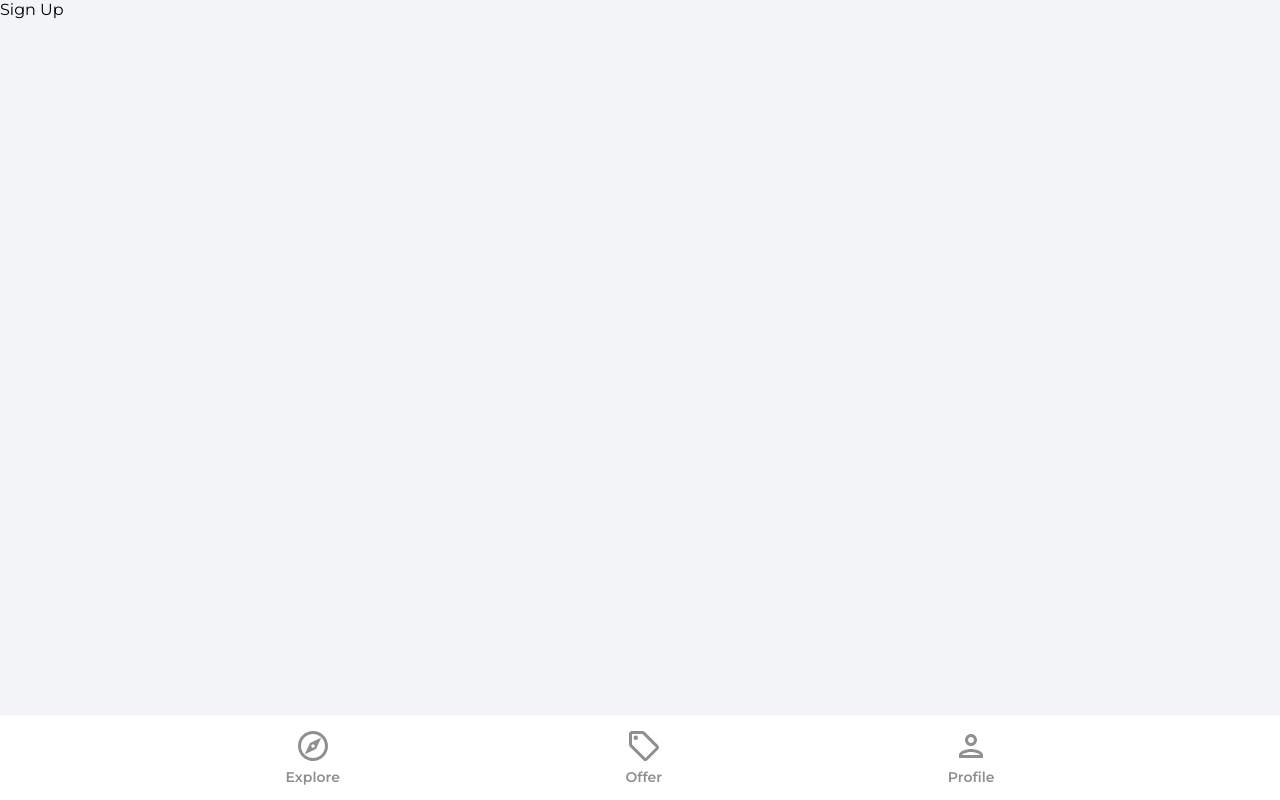
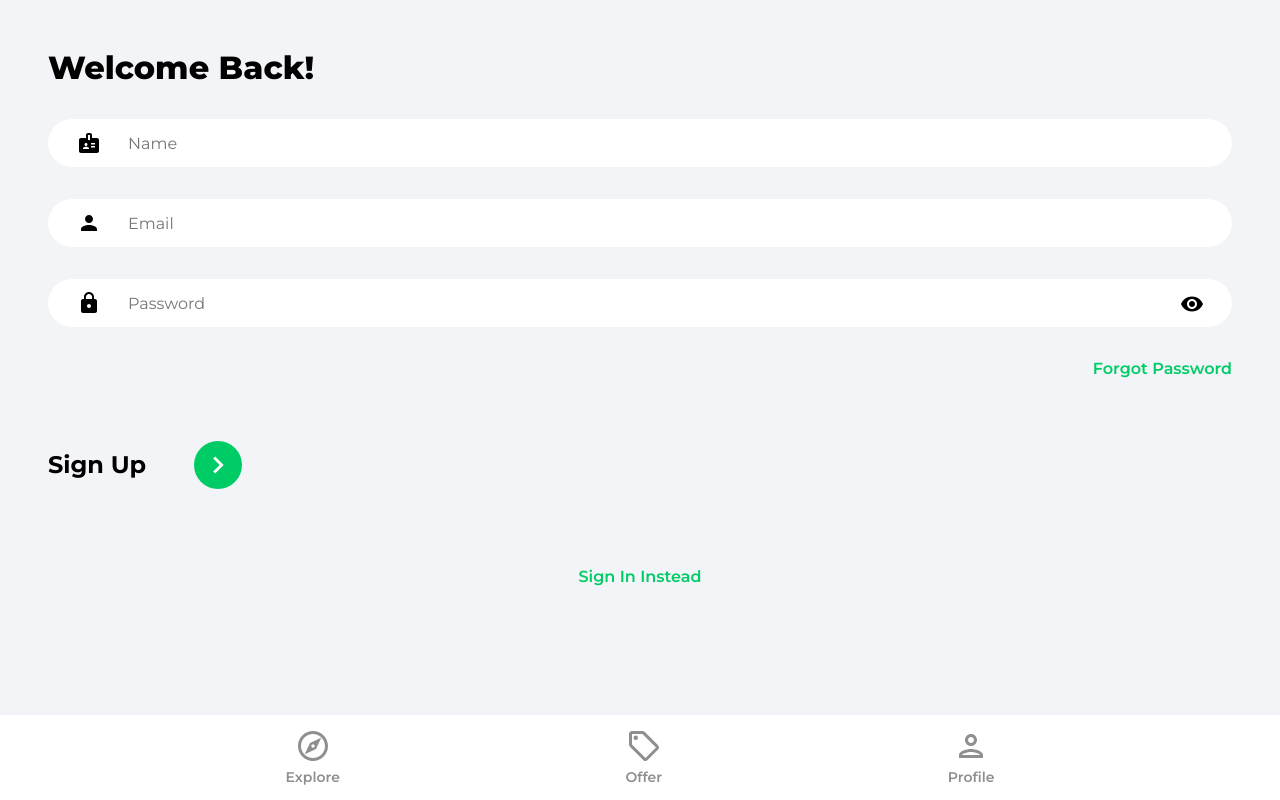
Before and after one commit to Dtatum0826/house-marketplace, a React (Create React App) app: page /sign-up in a window 1280 px wide. Built offline with nearby package versions, Linux system fonts and the light colour scheme.

Commit message:
sign up functionality working

```diff
--- a/src/pages/SignIn.jsx
+++ b/src/pages/SignIn.jsx
@@ -1,10 +1,79 @@
 import React from 'react'
+import { useState } from 'react'
+import{Link, useNavigate} from 'react-router-dom'
+import {ReactComponent as ArrowRightIcon} from '../assets/svg/keyboardArrowRightIcon.svg'
+import visibilityIcon from'../assets/svg/visibilityIcon.svg'
+import { unstable_renderSubtreeIntoContainer } from 'react-dom'
 
 function SignIn() {
+
+const [showPassword, setShowPassword] = useState(false)
+const [formData, setFormData] = useState({
+    email:'',
+    password:''
+})
+const {email,password} = formData
+
+const navigate = useNavigate()
+
+const onChange = (e)=>{
+setFormData((prevState)=>({
+    ...prevState,
+    [e.target.id]: e.target.value
+}))
+}
+
   return (
-    <div>
-      Sign In
-    </div>
+  <>
+  <div className="pageContainer">
+    <header>
+        <p className="pageHeader">
+            Welcome Back!
+        </p>
+    </header>
+    <main>
+        <form>
+           <input
+            type="email"
+            className="emailInput"
+            placeholder='Email'
+            id='email' value={email}
+            onChange={onChange}
+            />
+
+           <div className="passwordInputDiv">
+            <input
+            type={showPassword ? 'text' : 'password'}
+            className='passwordInput'
+            placeholder='Password'
+            id='password'
+            value={password}
+            onChange={onChange}
+            />
+
+            <img src={visibilityIcon} alt="show password" className="showPassword"
+            onClick={()=>setShowPassword((prevState)=>!prevState)}/>
+           </div>
+           <Link to='/forgot-password' className='forgotPasswordLink'>
+            Forgot Password
+           </Link>
+
+           <div className="signInBar">
+            <p className="signInText">
+                Sign In
+            </p>
+            <button className="signInButton">
+                <ArrowRightIcon fill='#ffffff' width='34px' height='34px'/>
+            </button>
+           </div>
+        </form>
+
+        <Link to ='/sign-up' className='registerLink'>
+            Sign Up Instead
+        </Link>
+    </main>
+  </div>
+  </>
   )
 }
 
--- a/src/pages/SignUp.jsx
+++ b/src/pages/SignUp.jsx
@@ -1,10 +1,110 @@
 import React from 'react'
+import { useState } from 'react'
+import{Link, useNavigate} from 'react-router-dom'
+import {ReactComponent as ArrowRightIcon} from '../assets/svg/keyboardArrowRightIcon.svg'
+import visibilityIcon from'../assets/svg/visibilityIcon.svg'
+import {getAuth, createUserWithEmailAndPassword, updateProfile} from 'firebase/auth'
+import {db} from'../firebase.config'
 
 function SignUp() {
+
+const [showPassword, setShowPassword] = useState(false)
+const [formData, setFormData] = useState({
+    name:'',
+    email:'',
+    password:''
+})
+const {name,email,password} = formData
+
+const navigate = useNavigate()
+
+const onChange = (e)=>{
+setFormData((prevState)=>({
+    ...prevState,
+    [e.target.id]: e.target.value
+}))
+}
+
+const onSubmit = async (e)=>{
+    e.preventDefault()
+
+    try{
+        const auth = getAuth()
+        const userCredential = await createUserWithEmailAndPassword(auth,email,password)
+
+        const user = userCredential.user
+
+        updateProfile(auth.currentUser,{
+            displayName: name
+        })
+
+        navigate('/')
+    }
+    catch(error){
+    console.log(error)
+    }
+}
+
   return (
-    <div>
-      Sign Up
-    </div>
+  <>
+  <div className="pageContainer">
+    <header>
+        <p className="pageHeader">
+            Welcome Back!
+        </p>
+    </header>
+    <main>
+        <form onSubmit={onSubmit}>
+        <input
+            type="text"
+            className="nameInput"
+            placeholder='Name'
+            id='name'
+            value={name}
+            onChange={onChange}
+            />
+           <input
+            type="email"
+            className="emailInput"
+            placeholder='Email'
+            id='email'
+            value={email}
+            onChange={onChange}
+            />
+
+           <div className="passwordInputDiv">
+            <input
+            type={showPassword ? 'text' : 'password'}
+            className='passwordInput'
+            placeholder='Password'
+            id='password'
+            value={password}
+            onChange={onChange}
+            />
+
+            <img src={visibilityIcon} alt="show password" className="showPassword"
+            onClick={()=>setShowPassword((prevState)=>!prevState)}/>
+           </div>
+           <Link to='/forgot-password' className='forgotPasswordLink'>
+            Forgot Password
+           </Link>
+
+           <div className="signUpBar">
+            <p className="signUpText">
+                Sign Up
+            </p>
+            <button className="signUpButton">
+                <ArrowRightIcon fill='#ffffff' width='34px' height='34px'/>
+            </button>
+           </div>
+        </form>
+
+        <Link to ='/sign-in' className='registerLink'>
+            Sign In Instead
+        </Link>
+    </main>
+  </div>
+  </>
   )
 }
 
```
